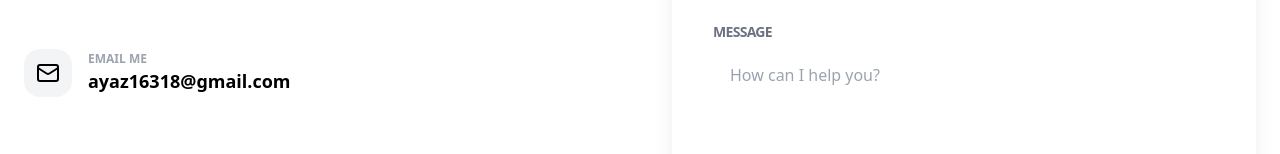
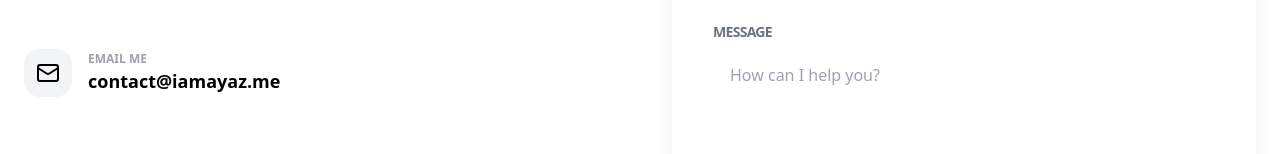
Before and after one commit to ayaz6460/Portfoilio-Updated-, a React (Vite) app: page / in a window 1280 px wide. Shown: the part 4038-4192 px from the top of the page. Built offline with nearby package versions, Linux system fonts and the light colour scheme.

Commit message:
Update email address in Contact component

```diff
--- a/components/Contact.tsx
+++ b/components/Contact.tsx
@@ -130,7 +130,7 @@ const Contact: React.FC = () => {
                   </div>
                   <div className="text-left">
                     <div className="text-xs uppercase font-bold text-gray-400">Email Me</div>
-                    <div className="text-base md:text-lg font-bold">ayaz16318@gmail.com</div>
+                    <div className="text-base md:text-lg font-bold">contact@iamayaz.me</div>
                   </div>
                 </a>
               </Reveal>
```
